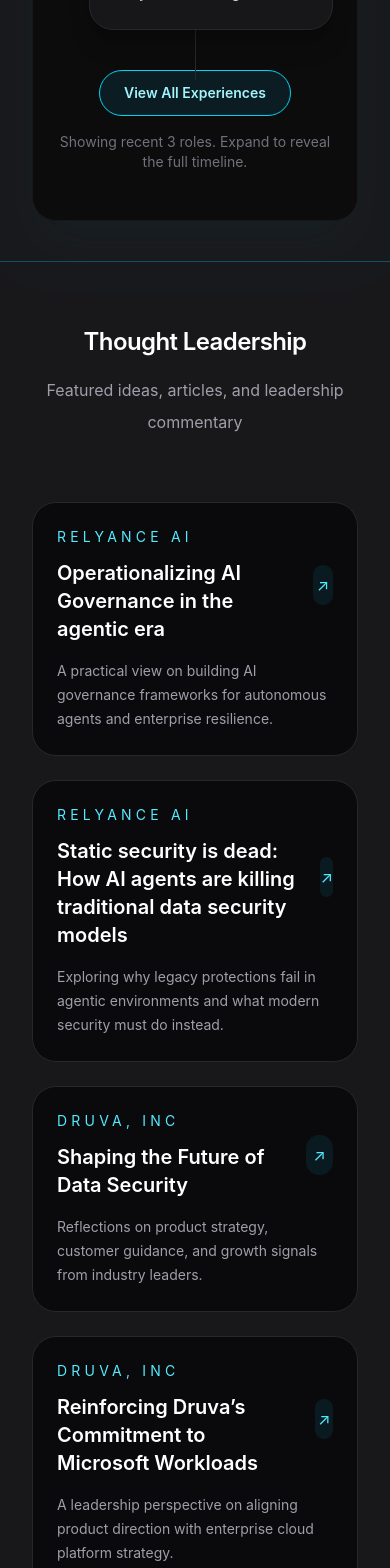
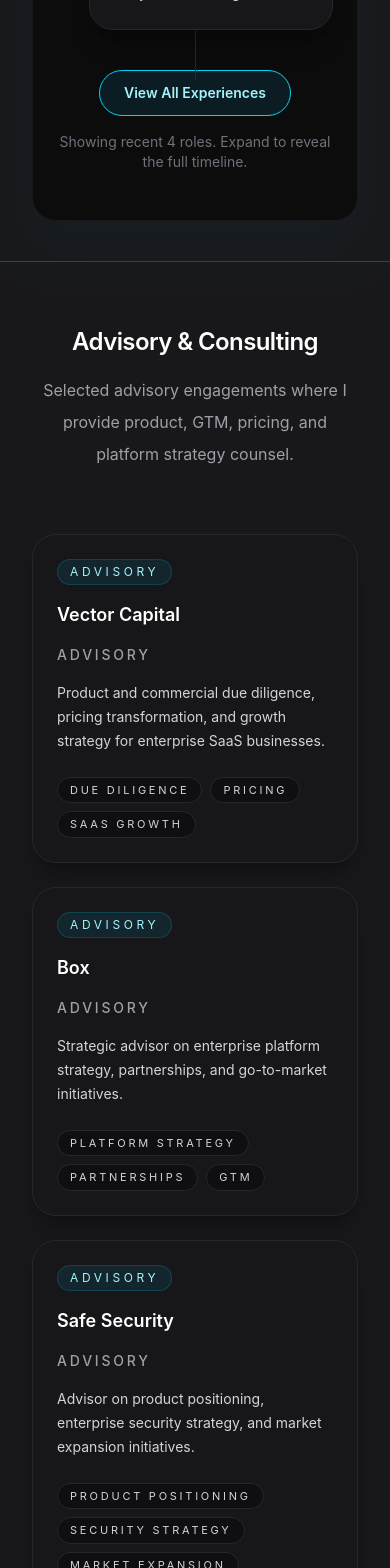
Before and after one commit to nitinnagpal-rgb/nitinnagpal, a React (Vite) app in the folder nitin-site/: page / in a window 390 px wide. Shown: the part 5980-7548 px from the top of the page. Built offline with nearby package versions, Linux system fonts and the light colour scheme; the HTML template or start-up script is replaced by a standard one.

Commit message:
Added Advisory Section

```diff
--- a/nitin-site/src/App.jsx
+++ b/nitin-site/src/App.jsx
@@ -57,6 +57,27 @@
     text: "Led engineering team for Decru’s FC/SCSI appliance and data encryption software",
     logo: "/assets/NetApp.png",
   }
+];
+
+const advisoryRoles = [
+  {
+    company: "Vector Capital",
+    summary: "Product and commercial due diligence, pricing transformation, and growth strategy for enterprise SaaS businesses.",
+    period: "Advisory",
+    tags: ["Due diligence", "Pricing", "SaaS growth"],
+  },
+  {
+    company: "Box",
+    summary: "Strategic advisor on enterprise platform strategy, partnerships, and go-to-market initiatives.",
+    period: "Advisory",
+    tags: ["Platform strategy", "Partnerships", "GTM"],
+  },
+  {
+    company: "Safe Security",
+    summary: "Advisor on product positioning, enterprise security strategy, and market expansion initiatives.",
+    period: "Advisory",
+    tags: ["Product positioning", "Security strategy", "Market expansion"],
+  },
 ];
 
 const focusAreas = [
@@ -138,6 +159,9 @@
           </a>
           <a href="#experience" className="hover:text-white transition">
             Experience
+          </a>
+          <a href="#advisory" className="hover:text-white transition">
+            Advisory
           </a>
           <a href="#thoughts" className="hover:text-white transition">
             Thoughts
@@ -372,10 +396,53 @@
             )}
             {!showAllExperience && (
               <p className="text-sm text-zinc-500">
-                Showing recent 3 roles. Expand to reveal the full timeline.
+                Showing recent 4 roles. Expand to reveal the full timeline.
               </p>
             )}
           </div>
+
+        </div>
+      </section>
+
+      {/* ADVISORY */}
+      <section
+        id="advisory"
+        className="mx-auto max-w-7xl border-t border-cyan-900 px-8 py-10"
+      >
+        <div className="mx-auto mb-16 max-w-3xl text-center">
+          <h2 className="mt-6 text-2xl md:text-4xl font-semibold tracking-tight text-white">
+            Advisory & Consulting
+          </h2>
+          <p className="mt-4 text-base md:text-lg leading-8 text-zinc-400">
+            Selected advisory engagements where I provide product, GTM, pricing, and platform strategy counsel.
+          </p>
+        </div>
+
+        <div className="grid gap-6 sm:grid-cols-2 xl:grid-cols-3">
+          {advisoryRoles.map((item) => (
+            <div key={item.company} className="group rounded-3xl border border-zinc-800 bg-zinc-900/95 p-6 shadow-xl shadow-black/20 transition hover:-translate-y-1 hover:border-cyan-400/50 hover:bg-zinc-900">
+              <div className="mb-4 flex flex-col gap-4 sm:flex-row sm:items-center sm:justify-between">
+                <div>
+                  <span className="inline-flex rounded-full border border-cyan-500/20 bg-cyan-500/10 px-3 py-1 text-xs uppercase tracking-[0.3em] text-cyan-200">
+                    Advisory
+                  </span>
+                  <h4 className="mt-4 text-lg font-semibold text-white">{item.company}</h4>
+                </div>
+                <p className="text-sm font-medium uppercase tracking-[0.2em] text-zinc-400">{item.period}</p>
+              </div>
+              <p className="text-sm leading-6 text-zinc-300">{item.summary}</p>
+              <div className="mt-6 flex flex-wrap gap-2">
+                {item.tags.map((tag) => (
+                  <span
+                    key={tag}
+                    className="rounded-full border border-zinc-800 bg-zinc-950/50 px-3 py-1 text-[11px] uppercase tracking-[0.25em] text-zinc-300"
+                  >
+                    {tag}
+                  </span>
+                ))}
+              </div>
+            </div>
+          ))}
         </div>
       </section>
 
```
